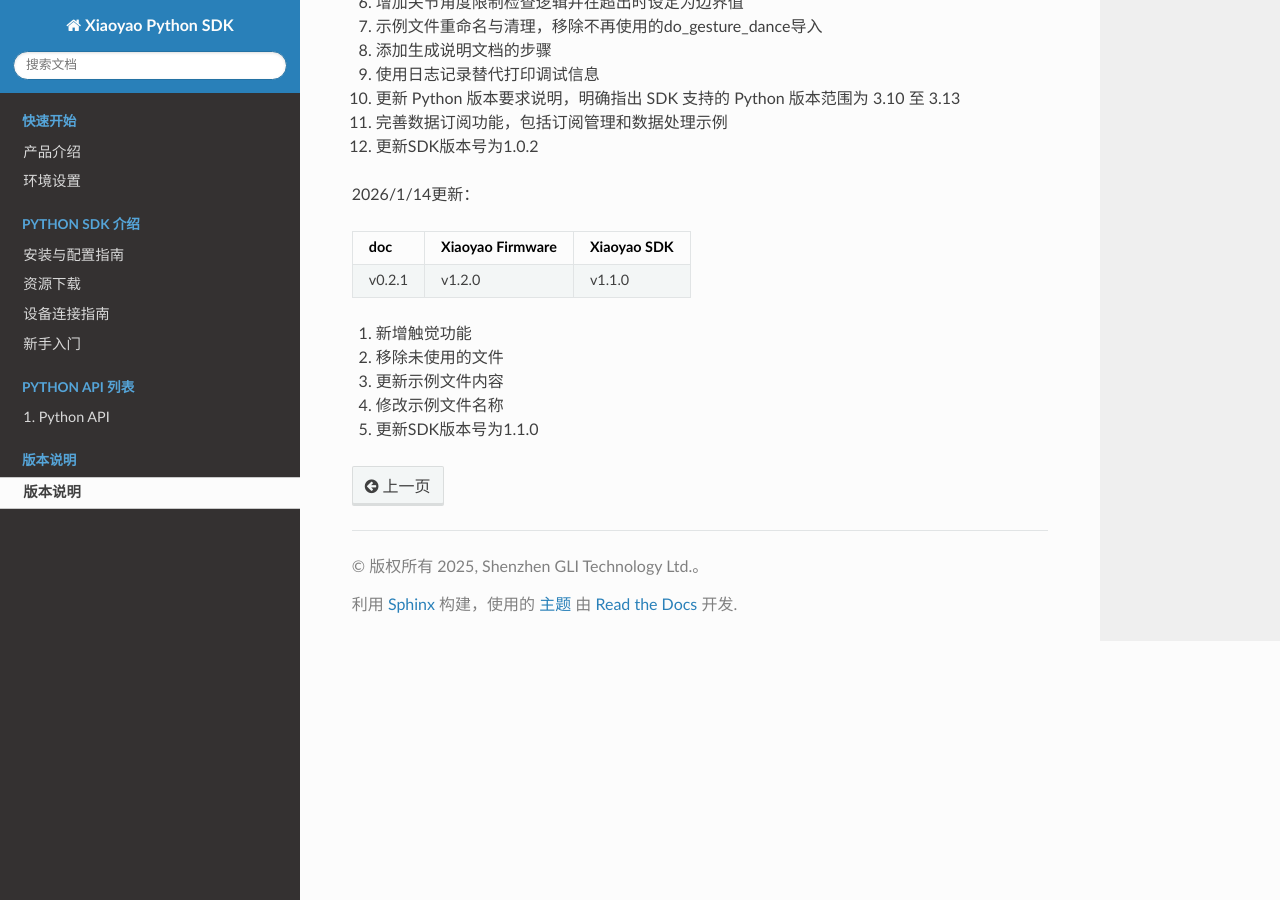
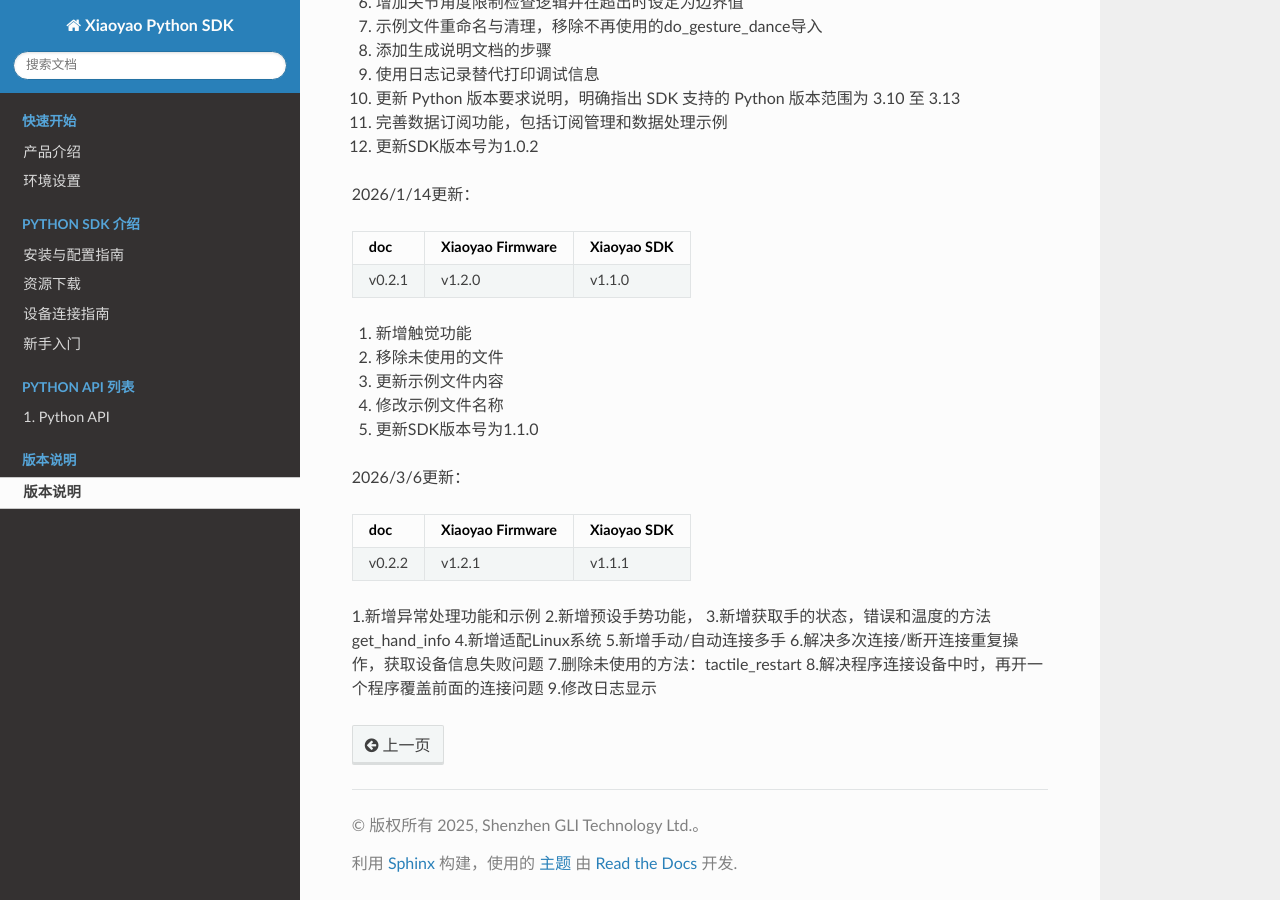
Before and after one commit to gli-sdk/GHand-Python-SDK, a Sphinx documentation site: the page built from docs/source/version.rst, in a window 1280 px wide and 900 px high, scrolled down 978 px. Built offline with Sphinx 7.4.7 and the Read the Docs theme 3.1.0, drawn with Linux system fonts in a browser that asks for light colours.

Commit message:
docs(sdk): 更新SDK版本号至v1.1.1
- 将downloads.rst中的最新版本从v1.1.0更新为v1.1.1
- 在version.rst中添加2026/3/6更新记录，包含SDK v1.1.1的变更说明
- 新增异常处理功能和示例
- 新增预设手势功能
- 新增获取手的状态、错误和温度的方法get_hand_info
- 新增适配Linux系统
- 新增手动/自动连接多手功能
- 解决多次连接/断开连接重复操作问题
- 删除未使用的方法：tactile_restart
- 解决程序连接设备中时再开启程序覆盖连接的问题
- 修改日志显示

```diff
--- a/docs/source/sdk/downloads.rst
+++ b/docs/source/sdk/downloads.rst
@@ -21,7 +21,7 @@
 
 **当前版本**
 
-- 最新版本：v1.1.0
+- 最新版本：v1.1.1
 - Python 要求：3.10 - 3.13
 - 支持平台：Windows 10/11
 
--- a/docs/source/version.rst
+++ b/docs/source/version.rst
@@ -61,3 +61,20 @@
 3. 更新示例文件内容
 4. 修改示例文件名称
 5. 更新SDK版本号为1.1.0
+
+2026/3/6更新：
+
++-------------+------------------+--------------+
+|    doc      | Xiaoyao Firmware |  Xiaoyao SDK |
++=============+==================+==============+
+|   v0.2.2    |      v1.2.1      |    v1.1.1    |
++-------------+------------------+--------------+
+1.新增异常处理功能和示例
+2.新增预设手势功能，
+3.新增获取手的状态，错误和温度的方法get_hand_info
+4.新增适配Linux系统
+5.新增手动/自动连接多手
+6.解决多次连接/断开连接重复操作，获取设备信息失败问题
+7.删除未使用的方法：tactile_restart
+8.解决程序连接设备中时，再开一个程序覆盖前面的连接问题
+9.修改日志显示
```
